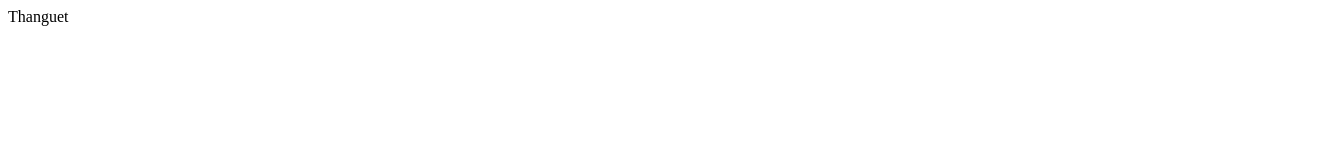
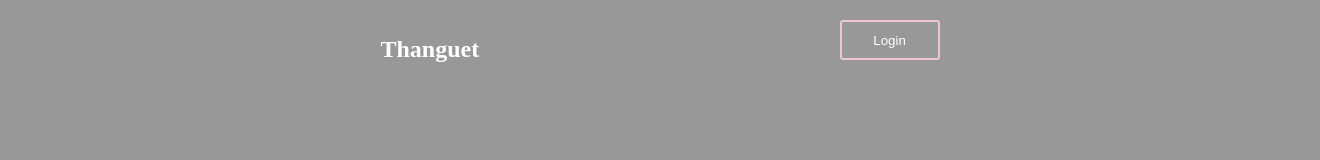
Before and after one commit to ThangPhanCong/spotify-uet, a React app: page / in a window 1280 px wide. Shown: the whole page, 1320 px wide, since content can reach past the window. Built offline with nearby package versions, Linux system fonts and the light colour scheme.

Commit message:
add styled-component

```diff
--- a/app.html
+++ b/app.html
@@ -2,6 +2,11 @@
 <html>
 <head>
   <title>Getting Started</title>
+  <style>
+    body {
+      margin: 0 auto;
+    }
+  </style>
 </head>
 <body>
 <div id=<%= htmlWebpackPlugin.options.myid %>></div>
--- a/app/container/Test.js
+++ b/app/container/Test.js
@@ -1,11 +1,45 @@
-import React, {Component} from "react";
+import React, { Component } from "react";
+import styled from "styled-components";
+
+const Container = styled.div`
+  display: flex;
+  flex-direction: row;
+  width: 100vw;
+  height: 100vh;
+  padding: 20px;
+  margin: 0 auto;
+  justify-content: space-evenly;
+  background-color: rgba(0,0,0);
+  opacity: 0.4
+`;
+
+const TitleName = styled.h1`
+  font-size: 1.5em;
+  text-align: center;
+  color: #FFF;
+`;
+
+const ActionButton = styled.button`
+    border: 2px solid palevioletred;
+    border-radius: 3px;
+    height: 40px;
+    width: 100px;
+    background-color: transparent;
+    color: #FFF;
+`;
 
 class Test extends Component {
   render() {
-    return(
-      <div>
-        Thanguet
-      </div>
+    return (
+      <Container>
+        <TitleName>
+          Thanguet
+        </TitleName>
+
+        <ActionButton>
+          Login
+        </ActionButton>
+      </Container>
     )
   }
 }
--- a/package.json
+++ b/package.json
@@ -28,6 +28,7 @@
     "express": "^4.16.3",
     "react": "^16.4.2",
     "react-dom": "^16.4.2",
-    "rimraf": "^2.6.2"
+    "rimraf": "^2.6.2",
+    "styled-components": "^3.4.5"
   }
 }
```
